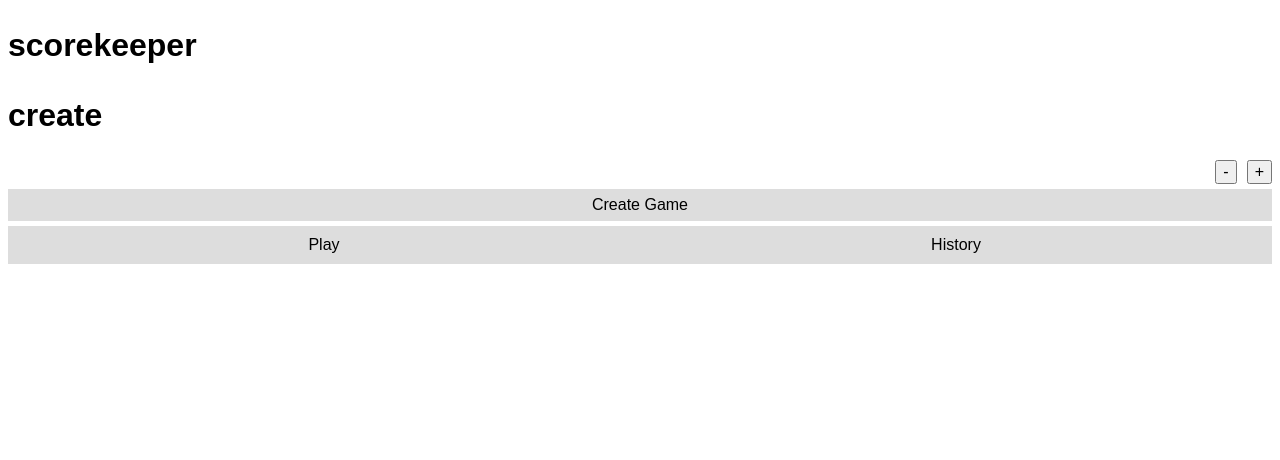
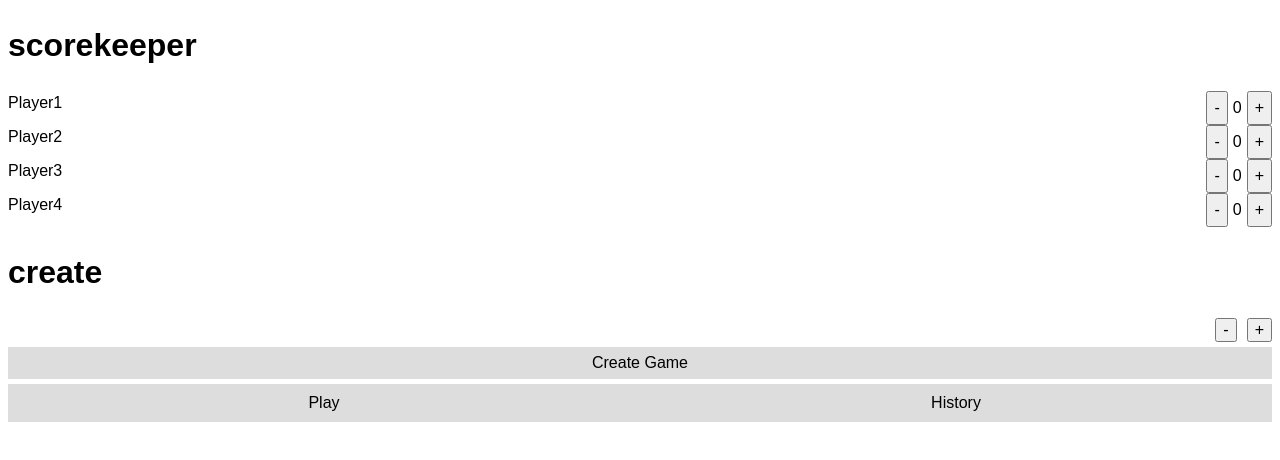
Before and after one commit to HannaSophia-92/scorekeeper, a React (Create React App) app: page /create in a window 1280 px wide. Shown: the top 460 px of the page. Built offline with nearby package versions, Linux system fonts and the light colour scheme.

Commit message:
Add decrement and increment function

```diff
--- a/package.json
+++ b/package.json
@@ -6,6 +6,7 @@
     "@testing-library/jest-dom": "^5.16.2",
     "@testing-library/react": "^12.1.3",
     "@testing-library/user-event": "^13.5.0",
+    "nanoid": "^3.3.1",
     "react": "^17.0.2",
     "react-dom": "^17.0.2",
     "react-router-dom": "^6.2.2",
--- a/src/App.js
+++ b/src/App.js
@@ -4,11 +4,29 @@ import CreateGamePage from "./pages/CreateGamePage";
 import { Routes, Route } from "react-router-dom";
 import Navigation from "./components/Navigation";
 import CreateGame from "./components/CreateGame";
+import Player from "./components/Player";
+import { useState } from "react";
 
 function App() {
+  const [players, setPlayers] = useState([
+    { name: "Player1", score: 0, id: "1" },
+    { name: "Player2", score: 0, id: "2" },
+    { name: "Player3", score: 0, id: "3" },
+    { name: "Player4", score: 0, id: "4" },
+  ]);
+
   return (
     <>
       <h1>scorekeeper</h1>
+      {players.map(({ name, score, id }, index) => (
+        <Player
+          name={name}
+          score={score}
+          onDecrement={() => decrementPlayerScore(index)}
+          onIncrement={() => incrementPlayerScore(index)}
+          key={id}
+        />
+      ))}
       <Routes>
         <Route path="/" element={<PlayPage />} />
         <Route path="/history" element={<HistoryPage />} />
@@ -18,6 +36,25 @@ function App() {
       <Navigation />
     </>
   );
+
+  function incrementPlayerScore(index) {
+    const player = players[index];
+
+    setPlayers([
+      ...players.slice(0, index),
+      { ...player, score: player.score + 1 },
+      ...players.slice(index + 1),
+    ]);
+  }
+
+  function decrementPlayerScore(index) {
+    const player = players[index];
+    setPlayers([
+      ...players.slice(0, index),
+      { ...player, score: player.score - 1 },
+      ...players.slice(index + 1),
+    ]);
+  }
 }
 
 export default App;
--- a/src/components/Player.js
+++ b/src/components/Player.js
@@ -4,11 +4,11 @@ export default function Player({ name, score, onDecrement, onIncrement }) {
   return (
     <Wrapper>
       <Name>{name}</Name>
-      <button className="Player__button" onClick={onDecrement}>
+      <button aria-label="Decrease Score" onClick={onDecrement}>
         -
       </button>
       <Score>{score}</Score>
-      <button className="Player__button" onClick={onIncrement}>
+      <button aria-label="Increase Score" onClick={onIncrement}>
         +
       </button>
     </Wrapper>
```
Also changed, not shown: 1 other file (tests, documents, lock files or other folders).
